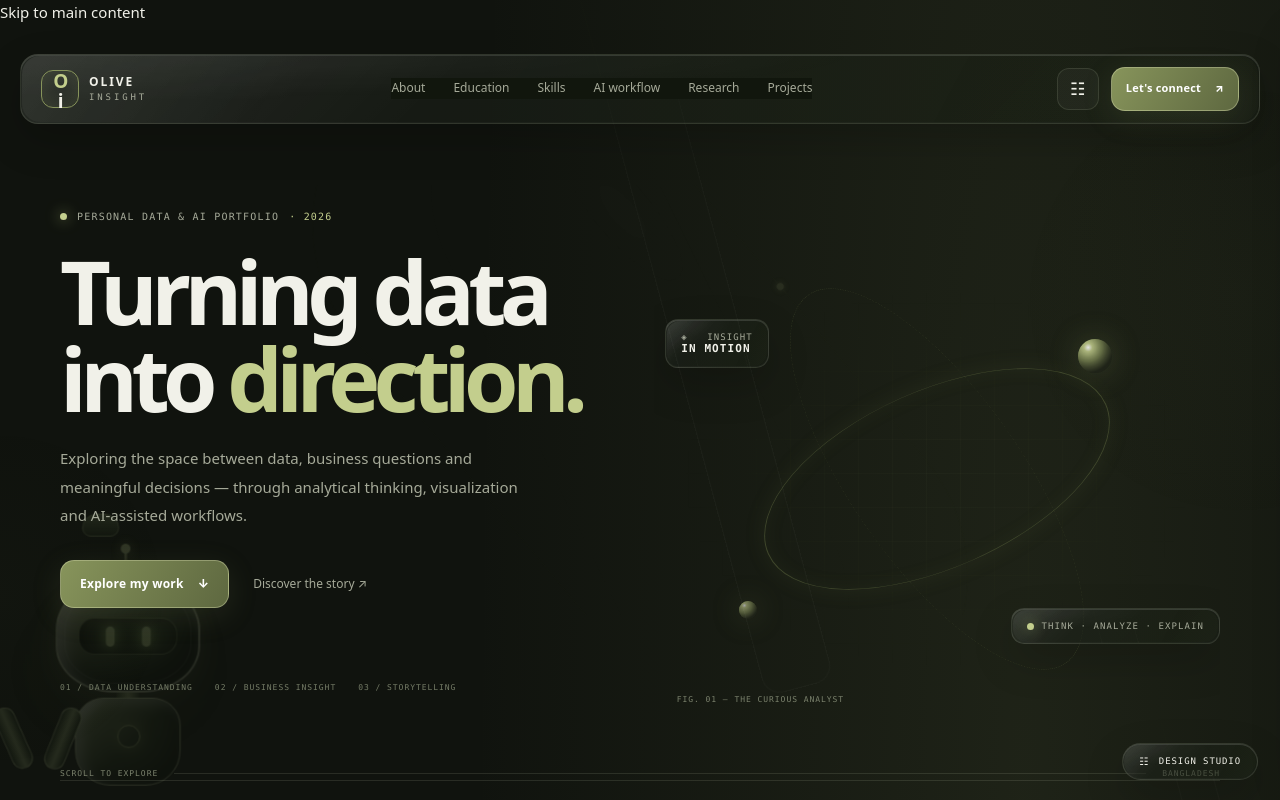
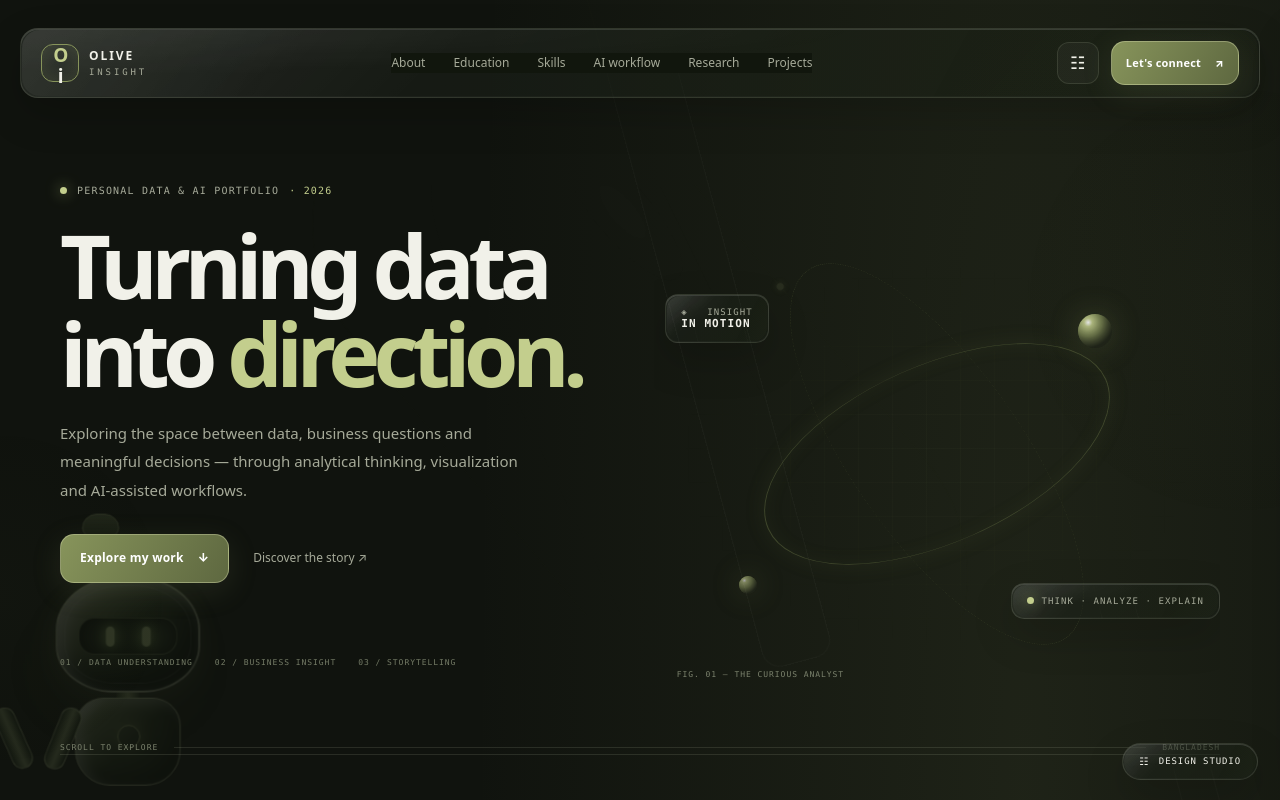
Before and after one commit to nonstoppp125-boop/olive-insight-portfolio, a plain HTML site: page index.html in a window 1280 px wide. Shown: the top 800 px of the page. Drawn offline with Linux system fonts and the light colour scheme.

Commit message:
Add visible keyboard focus and skip-link styling

```diff
--- a/assets/css/styles.css
+++ b/assets/css/styles.css
@@ -1,5 +1,9 @@
 :root{color-scheme:dark;--bg:#10130e;--bg-soft:#171b13;--panel:rgba(31,37,25,.58);--text:#f1f1e9;--muted:#a6aa99;--line:rgba(221,226,195,.12);--accent:#87945b;--accent-bright:#c3ce8d;--accent-rgb:135,148,91;--blur:18px;--glass-alpha:.58;--radius:24px;--font:ui-sans-serif,system-ui,-apple-system,BlinkMacSystemFont,'Segoe UI',sans-serif;--mono:ui-monospace,SFMono-Regular,Consolas,monospace;--border-speed:12s;--ease:cubic-bezier(.22,.8,.25,1)}
-*{box-sizing:border-box}html{scroll-behavior:smooth;scroll-padding-top:100px}body{margin:0;background:radial-gradient(ellipse at 80% 10%,rgba(var(--accent-rgb),.12),transparent 38%),var(--bg);color:var(--text);font-family:var(--font);font-size:15px;line-height:1.7;overflow-x:hidden}a{color:inherit;text-decoration:none}button,input,select,textarea{font:inherit}button{color:inherit}.wrap{width:min(1160px,calc(100% - 64px));margin-inline:auto}.ambient{position:fixed;z-index:-2;pointer-events:none;border-radius:50%;opacity:.16}.ambient-one{width:440px;height:440px;background:var(--accent);top:10%;right:-180px}.ambient-two{width:340px;height:340px;background:#5c6541;bottom:4%;left:-170px}.grain{display:none}
+*{box-sizing:border-box}
+.skip-link{position:fixed;top:12px;left:12px;z-index:1000;padding:10px 15px;border-radius:10px;background:var(--accent-bright);color:#15190f;font-weight:800;font-size:13px;transform:translateY(-160%);transition:transform .2s ease}
+.skip-link:focus{transform:translateY(0)}
+:where(a,button,input,select,textarea,[tabindex]):focus-visible{outline:2px solid var(--accent-bright);outline-offset:3px}
+html{scroll-behavior:smooth;scroll-padding-top:100px}body{margin:0;background:radial-gradient(ellipse at 80% 10%,rgba(var(--accent-rgb),.12),transparent 38%),var(--bg);color:var(--text);font-family:var(--font);font-size:15px;line-height:1.7;overflow-x:hidden}a{color:inherit;text-decoration:none}button,input,select,textarea{font:inherit}button{color:inherit}.wrap{width:min(1160px,calc(100% - 64px));margin-inline:auto}.ambient{position:fixed;z-index:-2;pointer-events:none;border-radius:50%;opacity:.16}.ambient-one{width:440px;height:440px;background:var(--accent);top:10%;right:-180px}.ambient-two{width:340px;height:340px;background:#5c6541;bottom:4%;left:-170px}.grain{display:none}
 .glass{background:linear-gradient(135deg,rgba(255,255,255,.075),rgba(255,255,255,.018)),rgba(25,30,20,var(--glass-alpha));border:1px solid transparent;position:relative;isolation:isolate}.glass:before{content:"";position:absolute;inset:-1px;border-radius:inherit;padding:1px;background:conic-gradient(from var(--angle,0deg),rgba(var(--accent-rgb),.12),var(--accent-bright),var(--accent),rgba(var(--accent-rgb),.2),var(--accent-bright),rgba(var(--accent-rgb),.12));animation:border-turn var(--border-speed) linear infinite;z-index:-2;mask:linear-gradient(#000 0 0) content-box,linear-gradient(#000 0 0);mask-composite:exclude;-webkit-mask:linear-gradient(#000 0 0) content-box,linear-gradient(#000 0 0);-webkit-mask-composite:xor;pointer-events:none}.glass:after{content:"";position:absolute;inset:0;border-radius:inherit;background:linear-gradient(120deg,rgba(255,255,255,.055),transparent 38%,rgba(var(--accent-rgb),.035));z-index:-1;pointer-events:none}body.no-border .glass:before{animation:none;opacity:.45}
 .site-header{position:sticky;top:14px;z-index:30;width:min(1240px,calc(100% - 40px));margin:14px auto 0;padding:12px 20px;border-radius:18px;display:flex;align-items:center;justify-content:space-between;gap:24px}.brand{display:inline-flex;align-items:center;gap:10px;font-weight:800;letter-spacing:.16em;font-size:12px;line-height:1.1}.brand-symbol{width:38px;height:38px;border:1px solid var(--accent);border-radius:12px;display:grid;place-items:center;font-size:19px;letter-spacing:-.08em;color:var(--accent-bright);box-shadow:inset 0 0 18px rgba(var(--accent-rgb),.18)}.brand-symbol span{color:var(--text)}.brand-name small{display:block;font:9px var(--mono);letter-spacing:.32em;color:var(--muted);margin-top:4px}.main-nav{display:flex;align-items:center;gap:28px}.main-nav a,.text-link{font-size:12px;color:var(--muted);transition:color .25s}.main-nav a:hover,.text-link:hover{color:var(--accent-bright)}.header-actions{display:flex;align-items:center;gap:12px}.icon-button{width:39px;height:39px;border-radius:12px;border:1px solid var(--line);background:rgba(255,255,255,.035);display:grid;place-items:center;cursor:pointer;transition:transform .35s var(--ease),background .3s}.icon-button:hover{transform:rotate(-8deg) scale(1.05);background:rgba(var(--accent-rgb),.15)}.icon-button svg{width:17px}.menu-toggle{display:none}
 .button{display:inline-flex;align-items:center;justify-content:center;gap:14px;padding:13px 19px;border-radius:12px;background:linear-gradient(120deg,var(--accent),#5e6840);border:1px solid rgba(225,232,185,.38);color:#fff;font-size:12px;font-weight:800;letter-spacing:.02em;box-shadow:0 8px 30px rgba(var(--accent-rgb),.15);transition:transform .35s var(--ease),box-shadow .35s}.button:hover{transform:translateY(-3px);box-shadow:0 12px 34px rgba(var(--accent-rgb),.28)}.button-small{padding:10px 14px;font-size:11px}.button-full{width:100%;margin-top:10px;cursor:pointer}
```
